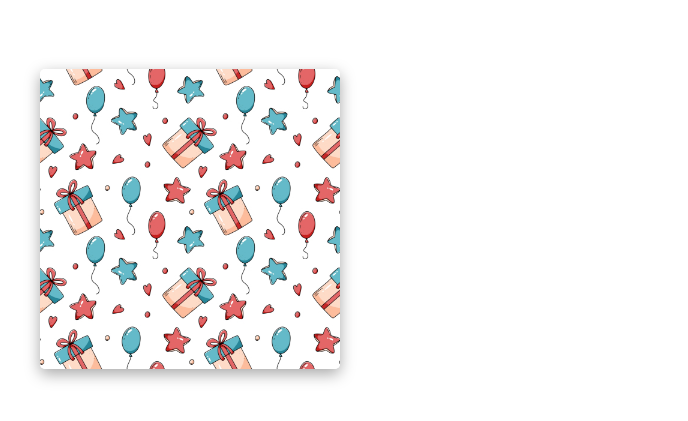
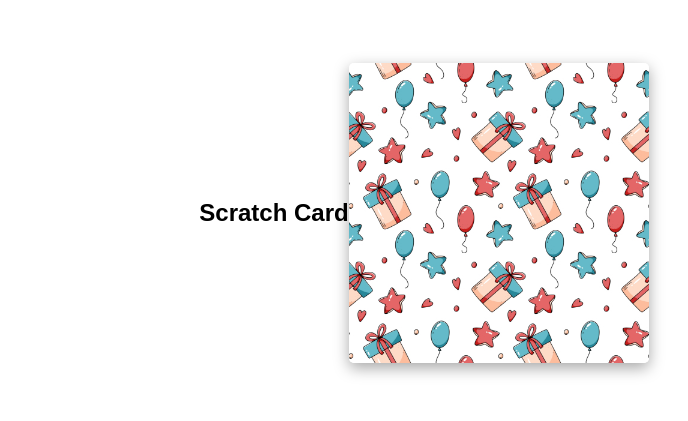
Before and after one commit to Deepak0113/ScratchCard-UI, a plain HTML site: page index.html in a window 1280 px wide. Shown: the part 187-608 px from the top of the page, without its empty margins (216-904 px from the left). Drawn offline with Linux system fonts and the light colour scheme.

Commit message:
scratch card

```diff
--- a/index.html
+++ b/index.html
@@ -8,6 +8,7 @@
     <link rel="stylesheet" href="style.css">
 </head>
 <body>
+    <h2>Scratch Card</h2>
     <div class="card">
         <div class="card__details">
             <p>Congratulations</p>
--- a/style.css
+++ b/style.css
@@ -5,9 +5,15 @@
     font-family: sans-serif;
 }
 
+body{
+    height: 100vh;
+    display: flex;
+    align-items: center;
+    justify-content: center;
+}
+
 .card{
     position: relative;
-    margin: 20%;
     background-color: #fff;
     height: 300px;
     width: 300px;
```
